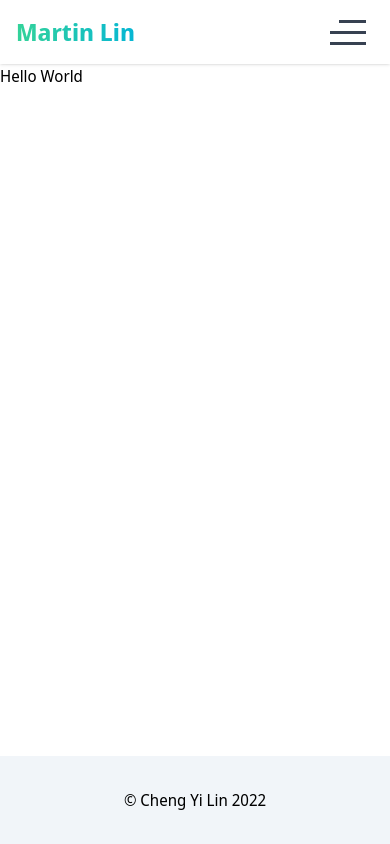
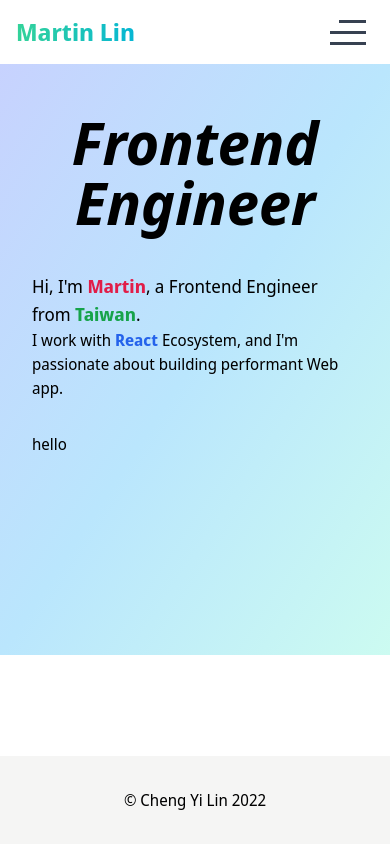
Before and after one commit to ChengYiLin/MTCode, a Next.js app: page / in a window 390 px wide. Built offline with nearby package versions, Linux system fonts and the light colour scheme.

Commit message:
feat: Building Hero section mobile left side

```diff
--- a/src/components/layout/Header.tsx
+++ b/src/components/layout/Header.tsx
@@ -21,7 +21,7 @@ const Header: FC = () => {
     const [isOpenMobileMenu, setIsOpenMobileMenu] = useState(false);
 
     return (
-        <header className="sticky top-0 left-0 right-0 h-16 shadow backdrop-blur-md">
+        <header className="sticky top-0 left-0 right-0 h-16 ">
             <div className="container mx-auto flex h-full px-4 sm:px-0">
                 {/* Logo */}
                 <div className="flex items-center">
--- a/src/components/layout/index.tsx
+++ b/src/components/layout/index.tsx
@@ -8,7 +8,7 @@ interface ILayout {
 
 const Layout: FC<ILayout> = ({ children }) => {
     return (
-        <div className="flex min-h-screen select-none flex-col">
+        <div className="flex min-h-screen flex-col">
             <Header />
             <main className="grow">{children}</main>
             <Footer />
--- a/src/pages/index.tsx
+++ b/src/pages/index.tsx
@@ -5,7 +5,28 @@ const Home: NextPage = () => {
     return (
         <Fragment>
             {/* Who I am */}
-            <div>Hello World</div>
+            <section className="h-[70vh] min-h-[] bg-gradient-to-br from-indigo-200 via-sky-200 to-teal-100">
+                <div className="container mx-auto py-6">
+                    <div className="px-8">
+                        <h1 className="p-6 text-center text-6xl font-extrabold italic">
+                            Frontend
+                            <br />
+                            Engineer
+                        </h1>
+                        <h2 className="pt-4 text-lg">
+                            Hi, I'm <b className="text-rose-600">Martin</b>, a
+                            Frontend Engineer from{" "}
+                            <b className="text-green-600">Taiwan</b>.
+                        </h2>
+                        <p>
+                            I work with <b className="text-blue-600">React</b>{" "}
+                            Ecosystem, and I'm passionate about building
+                            performant Web app.
+                        </p>
+                    </div>
+                    <div className="p-8">hello</div>
+                </div>
+            </section>
         </Fragment>
     );
 };
--- a/src/styles/globals.css
+++ b/src/styles/globals.css
@@ -8,6 +8,6 @@
     }
 
     .bg-light {
-        @apply bg-slate-100;
+        @apply bg-stone-100;
     }
 }
--- a/tailwind.config.js
+++ b/tailwind.config.js
@@ -16,6 +16,10 @@ module.exports = {
                     ...defaultTheme.fontFamily.sans,
                 ],
             },
+            color: {
+                primary: "#00040f",
+                secondary: "#00f6ff",
+            },
         },
     },
     plugins: [],
```
